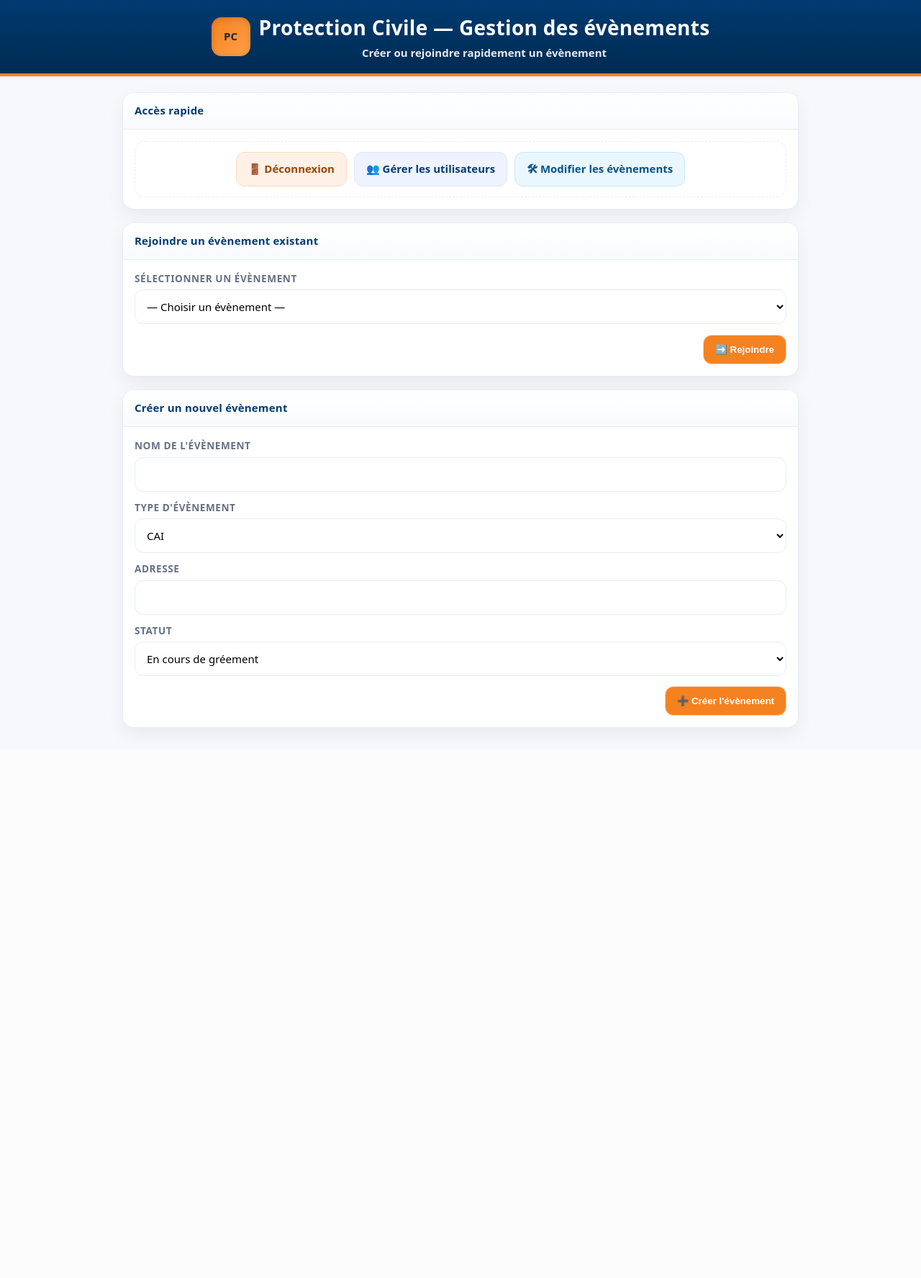
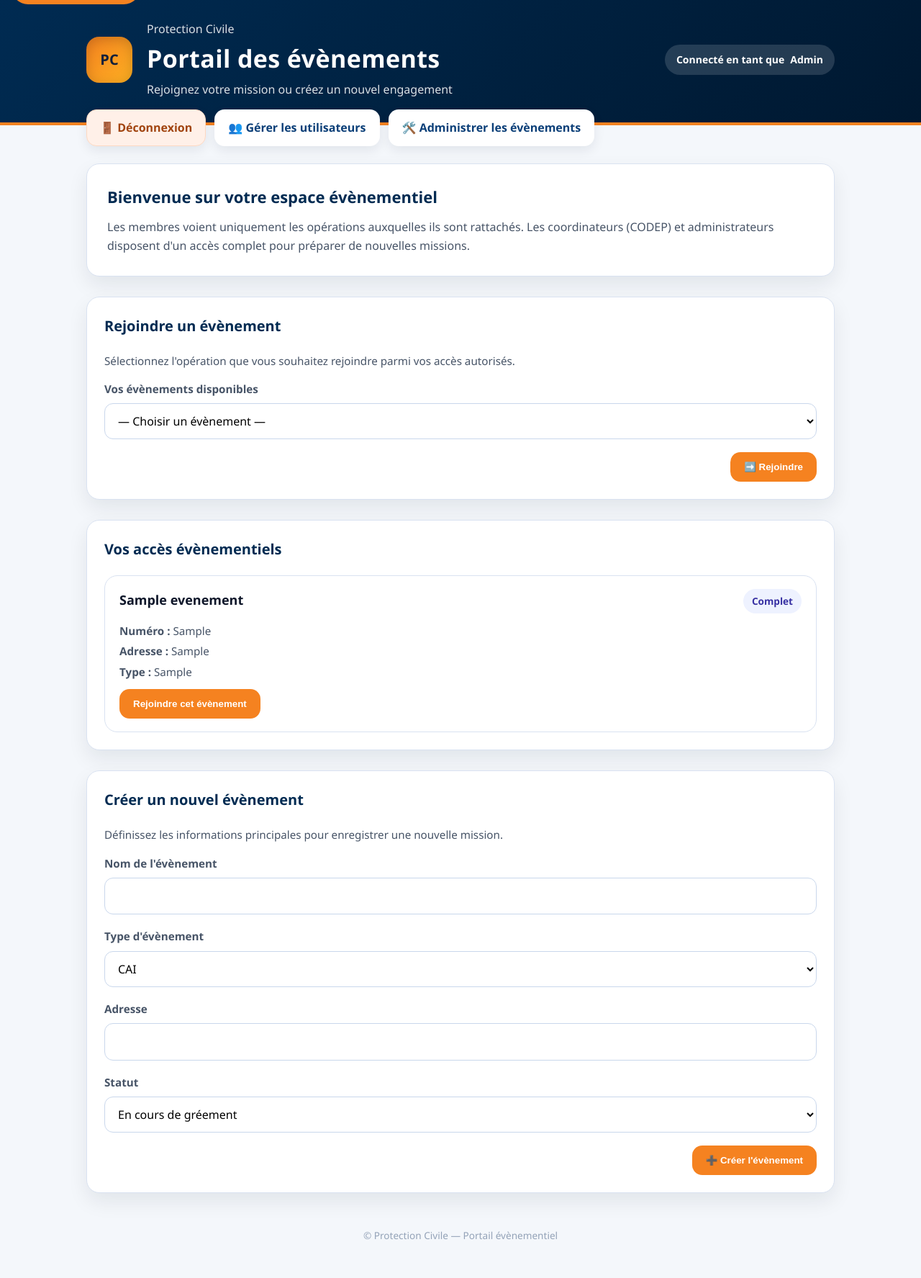
Before and after one commit to protec38/CAI-PROD, a Flask app: page /evenement/new in a window 1280 px wide. Shown: the whole page at 72% size. Before the commit the page ends 1022 px from the top, so only its background shows below. Run offline with Flask 3, Linux system fonts and the light colour scheme; a user stored in the database is signed in; tables that the repository leaves empty hold one stand-in row (values such as "Sample post"); some libraries are stand-ins or nearby versions.

Commit message:
Refine event selection experience

```diff
--- a/app/routes.py
+++ b/app/routes.py
@@ -187,13 +187,12 @@ def logout():
 def evenement_new():
     user = get_current_user()
 
-    # 🔒 Restriction stricte à admin ou codep
-    if not user.is_admin and user.role != "codep":
-        flash("⛔ Vous n’avez pas l’autorisation de créer un évènement.", "danger")
-        evenements = user.evenements  # on peut quand même lui afficher ceux qu’il voit
-        return render_template("evenement_new.html", user=user, evenements=evenements)
-
     if request.method == "POST":
+        # 🔒 Restriction stricte à admin ou codep
+        if not user.is_admin and user.role != "codep":
+            flash("⛔ Vous n’avez pas l’autorisation de créer un évènement.", "danger")
+            return redirect(url_for("main_bp.evenement_new"))
+
         nom_evt = request.form["nom_evt"]
         type_evt = request.form["type_evt"]
         adresse = request.form["adresse"]
--- a/app/templates/evenement_new.html
+++ b/app/templates/evenement_new.html
@@ -2,195 +2,446 @@
 <html lang="fr">
 <head>
   <meta charset="UTF-8" />
-  <title>Gestion des évènements</title>
-  <meta name="viewport" content="width=device-width, initial-scale=1, viewport-fit=cover" />
-  <meta name="csrf-token" content="{{ csrf_token() }}"/>
+  <title>Portail des évènements</title>
+  <meta name="viewport" content="width=device-width, initial-scale=1" />
+  <meta name="csrf-token" content="{{ csrf_token() }}" />
 
   <style>
-    :root{
-      --pc-blue:#003b71;
-      --pc-blue-2:#0a2f57;
-      --pc-orange:#f58220;
-      --ink:#0f172a;
-      --muted:#667085;
-      --line:#e6edf5;
-      --bg:#f6f8fc;
-      --card:#ffffff;
-      --radius:16px;
-      --gap:18px;
-      --shadow:0 10px 24px rgba(16,24,40,.06);
+    :root {
+      --pc-blue: #002b52;
+      --pc-blue-light: #0b3f78;
+      --pc-orange: #f58220;
+      --pc-amber: #fdb022;
+      --ink: #0f172a;
+      --muted: #475467;
+      --line: #d9e2f1;
+      --bg: #f4f7fb;
+      --card: #ffffff;
+      --radius: 18px;
+      --shadow: 0 12px 28px rgba(15, 23, 42, 0.08);
     }
 
-    /* base */
-    *{box-sizing:border-box}
-    html,body{margin:0;padding:0}
-    body{
-      font: 15px/1.45 system-ui, -apple-system, Segoe UI, Roboto, "Helvetica Neue", Arial, Noto Sans;
+    * { box-sizing: border-box; }
+    html, body { margin: 0; padding: 0; }
+    body {
+      font-family: "Segoe UI", "Helvetica Neue", Arial, sans-serif;
       color: var(--ink);
       background: var(--bg);
-      padding: env(safe-area-inset-top) env(safe-area-inset-right) env(safe-area-inset-bottom) env(safe-area-inset-left);
+      line-height: 1.6;
     }
 
-    /* header */
-    .header{
-      background: linear-gradient(180deg, var(--pc-blue), #002b52);
-      color:#fff; text-align:center; padding:18px 12px;
+    a.skip-link {
+      position: absolute;
+      top: -40px;
+      left: 16px;
+      padding: 10px 16px;
+      background: var(--pc-orange);
+      color: #fff;
+      border-radius: 999px;
+      text-decoration: none;
+      font-weight: 600;
+      transition: top 0.2s ease;
+      z-index: 999;
+    }
+
+    a.skip-link:focus {
+      top: 12px;
+    }
+
+    header.app-header {
+      background: linear-gradient(135deg, var(--pc-blue), #001830);
+      color: #fff;
+      padding: 28px 20px 32px;
       border-bottom: 4px solid var(--pc-orange);
     }
-    .header .brand{
-      display:flex; gap:12px; align-items:center; justify-content:center; flex-wrap:wrap;
-    }
-    .logo{
-      width:54px; height:54px; border-radius:14px; display:grid; place-items:center;
-      background: linear-gradient(135deg, var(--pc-orange), #ff9f49); color:#112944; font-weight:900;
-      box-shadow: inset 0 2px 10px rgba(0,0,0,.15);
-    }
-    .header h1{margin:0; font-size: clamp(20px, 2.4vw, 28px); letter-spacing:.3px;}
-    .header p{margin:.25rem 0 0 0; opacity:.9; font-weight:600}
 
-    /* container */
-    .container{
-      width: min(940px, 94vw);
-      margin: 22px auto 30px;
-      display: grid; gap: var(--gap);
+    .header-wrapper {
+      margin: 0 auto;
+      width: min(1040px, 94vw);
+      display: flex;
+      flex-wrap: wrap;
+      align-items: center;
+      gap: 24px;
+      justify-content: space-between;
     }
 
-    /* cartes */
-    .card{
-      background: var(--card); border:1px solid var(--line); border-radius: var(--radius);
-      box-shadow: var(--shadow); overflow: hidden;
-    }
-    .card .hd{
-      padding: 14px 16px; border-bottom:1px solid var(--line);
-      background: linear-gradient(180deg,#fff,#f8fbff);
-      color: var(--pc-blue); font-weight:900; letter-spacing:.2px;
-    }
-    .card .bd{ padding: 16px; }
-
-    /* boutons principaux */
-    .btns{
-      display:flex; gap:10px; flex-wrap:wrap; justify-content:center;
-      padding: 14px; border:1px dashed var(--line); border-radius: 14px; background:#fff;
-    }
-    .btn{
-      display:inline-flex; align-items:center; gap:8px; padding:12px 16px; border-radius:12px;
-      border:1px solid #dbe6ff; background:#eef3ff; color:var(--pc-blue); font-weight:900;
-      text-decoration:none; cursor:pointer;
-      transition: transform .04s ease, filter .15s ease;
-    }
-    .btn:active{ transform: translateY(1px); }
-    .btn.warn{ background:#fff1e6; color:#9b4600; border-color:#ffd8bd; }
-    .btn.admin{ background:#eaf7ff; color:#035388; border-color:#c6e7ff; }
-
-    /* formulaires */
-    label{ font-weight:800; color: var(--muted); text-transform:uppercase; font-size:.85rem; letter-spacing:.04em; }
-    .field{ display:grid; gap:6px; }
-    .field + .field{ margin-top: 12px; }
-    input[type="text"], select{
-      width:100%; padding:12px 12px; border-radius:12px; border:1px solid var(--line); background:#fff; font:inherit;
+    .identity {
+      display: flex;
+      gap: 20px;
+      align-items: center;
     }
 
-    .form-actions{ margin-top:14px; display:flex; gap:10px; justify-content:flex-end; flex-wrap:wrap; }
-    .submit{ background: var(--pc-orange); border:1px solid #ffcfad; color:#fff; }
-    .submit:hover{ filter: brightness(1.03); }
+    .logo {
+      width: 64px;
+      height: 64px;
+      border-radius: 18px;
+      display: grid;
+      place-items: center;
+      background: linear-gradient(135deg, var(--pc-orange), var(--pc-amber));
+      color: #11203b;
+      font-weight: 900;
+      font-size: 20px;
+      box-shadow: inset 0 4px 18px rgba(0, 0, 0, 0.18);
+    }
 
-    /* flash */
-    .flash{ padding: 12px 16px; border-radius:12px; border:1px solid transparent; font-weight:800; text-align:center; }
-    .flash-success{ background:#ecfdf3; border-color:#abefc6; color:#067647; }
-    .flash-danger{ background:#fef3f2; border-color:#fecdcf; color:#b42318; }
-    .flash-warning{ background:#fffaeb; border-color:#fedf89; color:#b54708; }
-    .flash-info{ background:#eff8ff; border-color:#b2ddff; color:#175cd3; }
+    .identity h1 {
+      margin: 0 0 4px;
+      font-size: clamp(24px, 2.7vw, 34px);
+      letter-spacing: 0.4px;
+    }
 
-    /* sections */
-    .section{ background:#fff; border:1px solid var(--line); border-radius:16px; padding:16px; }
-    .section h2{ margin:6px 0 14px; color: var(--pc-blue); font-size: 20px; text-align:center; }
+    .identity p {
+      margin: 0;
+      font-weight: 500;
+      color: rgba(255, 255, 255, 0.85);
+    }
 
-    /* statut affiche */
-    #statut-selectionne{ margin-top:10px; font-weight:900; color: var(--pc-blue); }
+    .profile-badge {
+      background: rgba(255, 255, 255, 0.14);
+      padding: 10px 16px;
+      border-radius: 999px;
+      font-size: 14px;
+      font-weight: 600;
+      display: inline-flex;
+      align-items: center;
+      gap: 8px;
+    }
 
-    /* responsive */
-    @media (max-width: 560px){
-      .btns{ display:grid; grid-template-columns: 1fr; }
-      .form-actions{ justify-content:stretch; }
-      .form-actions .btn{ width:100%; justify-content:center; }
+    nav.top-actions {
+      width: min(1040px, 94vw);
+      margin: -22px auto 24px;
+      display: flex;
+      flex-wrap: wrap;
+      gap: 12px;
+    }
+
+    nav.top-actions a {
+      display: inline-flex;
+      align-items: center;
+      gap: 8px;
+      padding: 12px 18px;
+      border-radius: 14px;
+      background: #ffffff;
+      color: var(--pc-blue-light);
+      font-weight: 700;
+      text-decoration: none;
+      border: 1px solid rgba(255, 255, 255, 0.6);
+      box-shadow: 0 6px 16px rgba(2, 24, 56, 0.08);
+    }
+
+    nav.top-actions a.logout {
+      background: #fff0e8;
+      color: #a1440f;
+      border-color: #ffd9c2;
+    }
+
+    main.layout {
+      width: min(1040px, 94vw);
+      margin: 0 auto 48px;
+      display: grid;
+      gap: 28px;
+    }
+
+    .hero {
+      background: var(--card);
+      border-radius: var(--radius);
+      padding: 28px;
+      box-shadow: var(--shadow);
+      border: 1px solid var(--line);
+    }
+
+    .hero h2 {
+      margin: 0 0 12px;
+      color: var(--pc-blue);
+      font-size: 22px;
+    }
+
+    .hero p { margin: 0; color: var(--muted); }
+
+    #flash-messages {
+      display: grid;
+      gap: 12px;
+    }
+
+    .flash {
+      padding: 14px 18px;
+      border-radius: 14px;
+      font-weight: 600;
+      border: 1px solid transparent;
+    }
+
+    .flash-success { background: #ecfdf3; border-color: #abefc6; color: #067647; }
+    .flash-danger { background: #fef3f2; border-color: #fecdcf; color: #b42318; }
+    .flash-warning { background: #fffaeb; border-color: #fedf89; color: #b54708; }
+    .flash-info { background: #eff8ff; border-color: #b2ddff; color: #175cd3; }
+
+    .grid-two {
+      display: grid;
+      gap: 24px;
+      grid-template-columns: repeat(auto-fit, minmax(280px, 1fr));
+    }
+
+    .card {
+      background: var(--card);
+      border-radius: var(--radius);
+      padding: 24px;
+      border: 1px solid var(--line);
+      box-shadow: var(--shadow);
+    }
+
+    .card h3 {
+      margin-top: 0;
+      color: var(--pc-blue);
+      font-size: 20px;
+    }
+
+    .field {
+      display: grid;
+      gap: 8px;
+      margin-bottom: 18px;
+    }
+
+    label {
+      font-size: 0.95rem;
+      font-weight: 700;
+      color: var(--muted);
+    }
+
+    select, input[type="text"] {
+      padding: 12px 14px;
+      border-radius: 12px;
+      border: 1px solid #c9d7ec;
+      font: inherit;
+      background: #fff;
+    }
+
+    select:focus, input[type="text"]:focus {
+      outline: 3px solid rgba(245, 130, 32, 0.25);
+      border-color: var(--pc-orange);
+    }
+
+    .form-actions {
+      display: flex;
+      flex-wrap: wrap;
+      gap: 12px;
+      justify-content: flex-end;
+    }
+
+    button, .btn-link {
+      display: inline-flex;
+      align-items: center;
+      gap: 8px;
+      padding: 12px 18px;
+      border-radius: 14px;
+      border: 1px solid transparent;
+      background: var(--pc-orange);
+      color: #fff;
+      font-weight: 700;
+      cursor: pointer;
+      text-decoration: none;
+      transition: transform 0.1s ease;
+    }
+
+    button:focus-visible, .btn-link:focus-visible {
+      outline: 3px solid rgba(15, 23, 42, 0.35);
+      outline-offset: 2px;
+    }
+
+    button:hover, .btn-link:hover {
+      transform: translateY(-1px);
+    }
+
+    .join-helper {
+      margin-top: 8px;
+      color: var(--muted);
+      font-size: 0.95rem;
+    }
+
+    .event-list {
+      display: grid;
+      gap: 18px;
+    }
+
+    .event-card {
+      border: 1px solid var(--line);
+      border-radius: var(--radius);
+      padding: 18px 20px;
+      background: #fff;
+      display: grid;
+      gap: 12px;
+    }
+
+    .event-card header {
+      display: flex;
+      justify-content: space-between;
+      gap: 12px;
+      align-items: baseline;
+    }
+
+    .event-name {
+      font-size: 18px;
+      font-weight: 700;
+      margin: 0;
+    }
+
+    .status {
+      font-size: 0.85rem;
+      font-weight: 700;
+      padding: 6px 12px;
+      border-radius: 999px;
+      background: #eef2ff;
+      color: #3730a3;
+    }
+
+    .event-meta {
+      display: grid;
+      gap: 4px;
+      color: var(--muted);
+      font-size: 0.95rem;
+    }
+
+    .event-cta {
+      justify-self: flex-start;
+    }
+
+    .notice {
+      background: rgba(0, 43, 82, 0.06);
+      border-radius: 14px;
+      padding: 16px;
+      font-size: 0.95rem;
+      color: var(--pc-blue);
+    }
+
+    .empty-state {
+      border: 2px dashed var(--line);
+      border-radius: var(--radius);
+      padding: 24px;
+      text-align: center;
+      color: var(--muted);
+      font-weight: 600;
+    }
+
+    footer.page-footer {
+      margin: 32px 0 48px;
+      text-align: center;
+      color: #94a3b8;
+      font-size: 0.85rem;
+    }
+
+    @media (max-width: 720px) {
+      nav.top-actions { justify-content: flex-start; }
+      .form-actions { justify-content: stretch; }
+      .form-actions button { width: 100%; justify-content: center; }
+      .event-card header { flex-direction: column; align-items: flex-start; }
+      .event-cta { width: 100%; }
+      .event-cta button { width: 100%; justify-content: center; }
+    }
+
+    @media (prefers-reduced-motion: reduce) {
+      *, *::before, *::after { transition-duration: 0s !important; }
     }
   </style>
 </head>
 <body>
+  <a class="skip-link" href="#contenu-principal">Passer au contenu</a>
 
-  <!-- ===== Header ===== -->
-  <header class="header">
-    <div class="brand">
-      <div class="logo">PC</div>
+  <header class="app-header">
+    <div class="header-wrapper">
+      <div class="identity">
+        <div class="logo" aria-hidden="true">PC</div>
         <div>
-        <h1>Protection Civile — Gestion des évènements</h1>
-        <p>Créer ou rejoindre rapidement un évènement</p>
+          <p class="overline">Protection Civile</p>
+          <h1>Portail des évènements</h1>
+          <p>Rejoignez votre mission ou créez un nouvel engagement</p>
+        </div>
+      </div>
+      <div class="profile-badge" aria-live="polite">
+        <span>Connecté en tant que</span>
+        <strong>{{ (user.role or 'membre')|capitalize }}</strong>
       </div>
     </div>
   </header>
 
-  <main class="container">
+  <nav class="top-actions" aria-label="Navigation principale">
+    <a href="{{ url_for('main_bp.logout') }}" class="logout">🚪 Déconnexion</a>
+    {% if user.is_admin or user.role == "codep" %}
+      <a href="{{ url_for('main_bp.admin_utilisateurs') }}">👥 Gérer les utilisateurs</a>
+      <a href="{{ url_for('main_bp.admin_evenements') }}">🛠️ Administrer les évènements</a>
+    {% endif %}
+  </nav>
 
-    <!-- ===== Flash messages ===== -->
+  <main id="contenu-principal" class="layout" tabindex="-1">
+    <section class="hero" aria-labelledby="hero-title">
+      <h2 id="hero-title">Bienvenue sur votre espace évènementiel</h2>
+      <p>Les membres voient uniquement les opérations auxquelles ils sont rattachés. Les coordinateurs (CODEP) et administrateurs disposent d'un accès complet pour préparer de nouvelles missions.</p>
+    </section>
+
     {% with messages = get_flashed_messages(with_categories=true) %}
       {% if messages %}
-        <div id="flash-messages">
+        <div id="flash-messages" aria-live="assertive">
           {% for category, message in messages %}
             <div class="flash flash-{{ category }}">{{ message }}</div>
           {% endfor %}
         </div>
-        <script>
-          setTimeout(() => {
-            const f = document.getElementById("flash-messages");
-            if (f) f.style.display = "none";
-          }, 8000);
-        </script>
       {% endif %}
     {% endwith %}
 
-    <!-- ===== 1) Boutons d'accès (en premier) ===== -->
-    <section class="card">
-      <div class="hd">Accès rapide</div>
-      <div class="bd">
-        <div class="btns">
-          <a href="{{ url_for('main_bp.logout') }}" class="btn warn">🚪 Déconnexion</a>
-          <a href="{{ url_for('main_bp.admin_utilisateurs') }}" class="btn">👥 Gérer les utilisateurs</a>
-          {% if user.is_admin or user.role == "codep" %}
-            <a href="{{ url_for('main_bp.admin_evenements') }}" class="btn admin">🛠 Modifier les évènements</a>
-          {% endif %}
-        </div>
-      </div>
-    </section>
-
-    <!-- ===== 2) Rejoindre un évènement ===== -->
-    <section class="card">
-      <div class="hd">Rejoindre un évènement existant</div>
-      <div class="bd">
+    <section class="card" aria-labelledby="selection-evenement">
+      <h3 id="selection-evenement">Rejoindre un évènement</h3>
+      <p class="join-helper">Sélectionnez l'opération que vous souhaitez rejoindre parmi vos accès autorisés.</p>
       <form method="post" action="{{ url_for('main_bp.select_evenement') }}">
         <input type="hidden" name="csrf_token" value="{{ csrf_token() }}">
         <div class="field">
-            <label for="evenement_id">Sélectionner un évènement</label>
-            <select name="evenement_id" id="evenement_id" required onchange="afficherStatut()">
+          <label for="evenement_id">Vos évènements disponibles</label>
+          <select name="evenement_id" id="evenement_id" required aria-describedby="statut-selectionne">
             <option value="" disabled selected>— Choisir un évènement —</option>
             {% for evt in evenements %}
               <option value="{{ evt.id }}" data-statut="{{ evt.statut }}">{{ evt.nom }} ({{ evt.numero }})</option>
             {% endfor %}
           </select>
         </div>
-          <p id="statut-selectionne"></p>
+        <p id="statut-selectionne" class="join-helper" role="status"></p>
         <div class="form-actions">
-            <button type="submit" class="btn submit">➡️ Rejoindre</button>
+          <button type="submit">➡️ Rejoindre</button>
         </div>
       </form>
-      </div>
     </section>
 
-    <!-- ===== 3) Créer un évènement ===== -->
-    <section class="card">
-      <div class="hd">Créer un nouvel évènement</div>
-      <div class="bd">
+    <section class="card" aria-labelledby="liste-evenements">
+      <h3 id="liste-evenements">Vos accès évènementiels</h3>
+      {% if evenements %}
+        <div class="event-list" role="list">
+          {% for evt in evenements %}
+            <article class="event-card" role="listitem">
+              <header>
+                <h4 class="event-name">{{ evt.nom }}</h4>
+                <span class="status">{{ evt.statut }}</span>
+              </header>
+              <div class="event-meta">
+                <span><strong>Numéro :</strong> {{ evt.numero }}</span>
+                <span><strong>Adresse :</strong> {{ evt.adresse }}</span>
+                <span><strong>Type :</strong> {{ evt.type_evt }}</span>
+              </div>
+              <form class="event-cta" method="post" action="{{ url_for('main_bp.select_evenement') }}">
+                <input type="hidden" name="csrf_token" value="{{ csrf_token() }}">
+                <input type="hidden" name="evenement_id" value="{{ evt.id }}">
+                <button type="submit">Rejoindre cet évènement</button>
+              </form>
+            </article>
+          {% endfor %}
+        </div>
+      {% else %}
+        <div class="empty-state">Aucun évènement n'est actuellement associé à votre profil.</div>
+      {% endif %}
+    </section>
+
+    {% if user.is_admin or user.role == "codep" %}
+      <section class="card" aria-labelledby="creation-evenement">
+        <h3 id="creation-evenement">Créer un nouvel évènement</h3>
+        <p class="join-helper">Définissez les informations principales pour enregistrer une nouvelle mission.</p>
         <form method="post" action="{{ url_for('main_bp.evenement_new') }}">
           <input type="hidden" name="csrf_token" value="{{ csrf_token() }}">
+
           <div class="field">
             <label for="nom_evt">Nom de l'évènement</label>
             <input type="text" id="nom_evt" name="nom_evt" required>
@@ -222,25 +473,36 @@
           </div>
 
           <div class="form-actions">
-            <button type="submit" class="btn submit">➕ Créer l'évènement</button>
+            <button type="submit">➕ Créer l'évènement</button>
           </div>
         </form>
+      </section>
+    {% else %}
+      <section class="card" aria-labelledby="besoin-aide">
+        <h3 id="besoin-aide">Besoin d'un nouvel évènement&nbsp;?</h3>
+        <div class="notice">
+          Seuls les administrateurs et coordinateurs départementaux peuvent créer des opérations. Contactez votre responsable si vous devez être ajouté à une nouvelle mission.
         </div>
       </section>
-
+    {% endif %}
   </main>
 
+  <footer class="page-footer">
+    © Protection Civile — Portail évènementiel
+  </footer>
+
   <script>
-    // Affiche le statut de l'évènement sélectionné
     function afficherStatut() {
       const select = document.getElementById("evenement_id");
-      const opt = select.options[select.selectedIndex];
-      const statut = opt ? opt.getAttribute("data-statut") : "";
-      document.getElementById("statut-selectionne").innerText = statut ? "Statut : " + statut : "";
+      const option = select.options[select.selectedIndex];
+      const statut = option ? option.getAttribute("data-statut") : "";
+      const statusEl = document.getElementById("statut-selectionne");
+      statusEl.textContent = statut ? `Statut actuel : ${statut}` : "";
     }
+
+    document.getElementById("evenement_id")?.addEventListener("change", afficherStatut);
   </script>
 
-  <!-- si tu utilises ce helper global côté app -->
   <script src="{{ url_for('static', filename='csrf.js') }}"></script>
 </body>
 </html>
```
Lines whose indentation alone changed are shown as unchanged.
